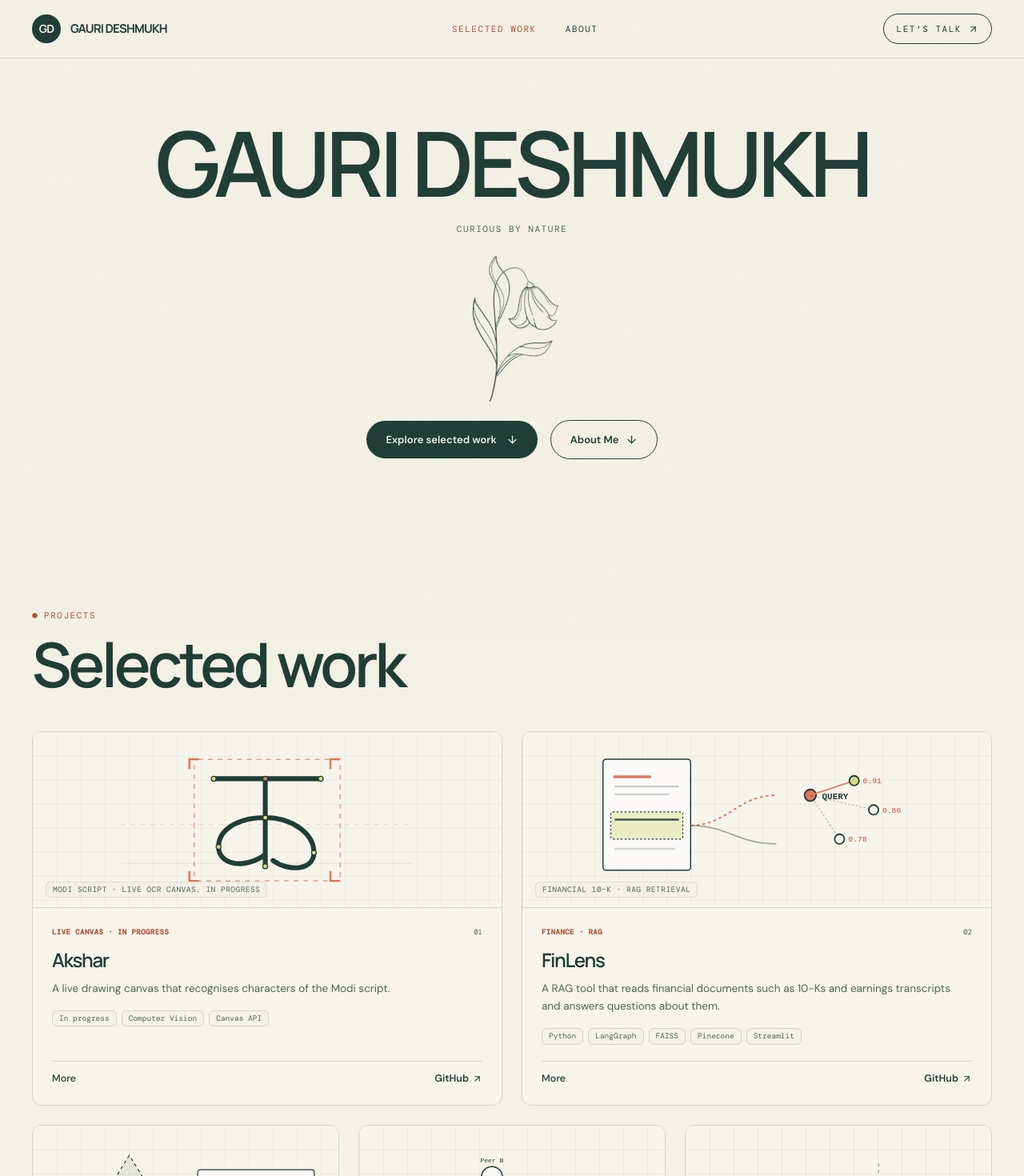
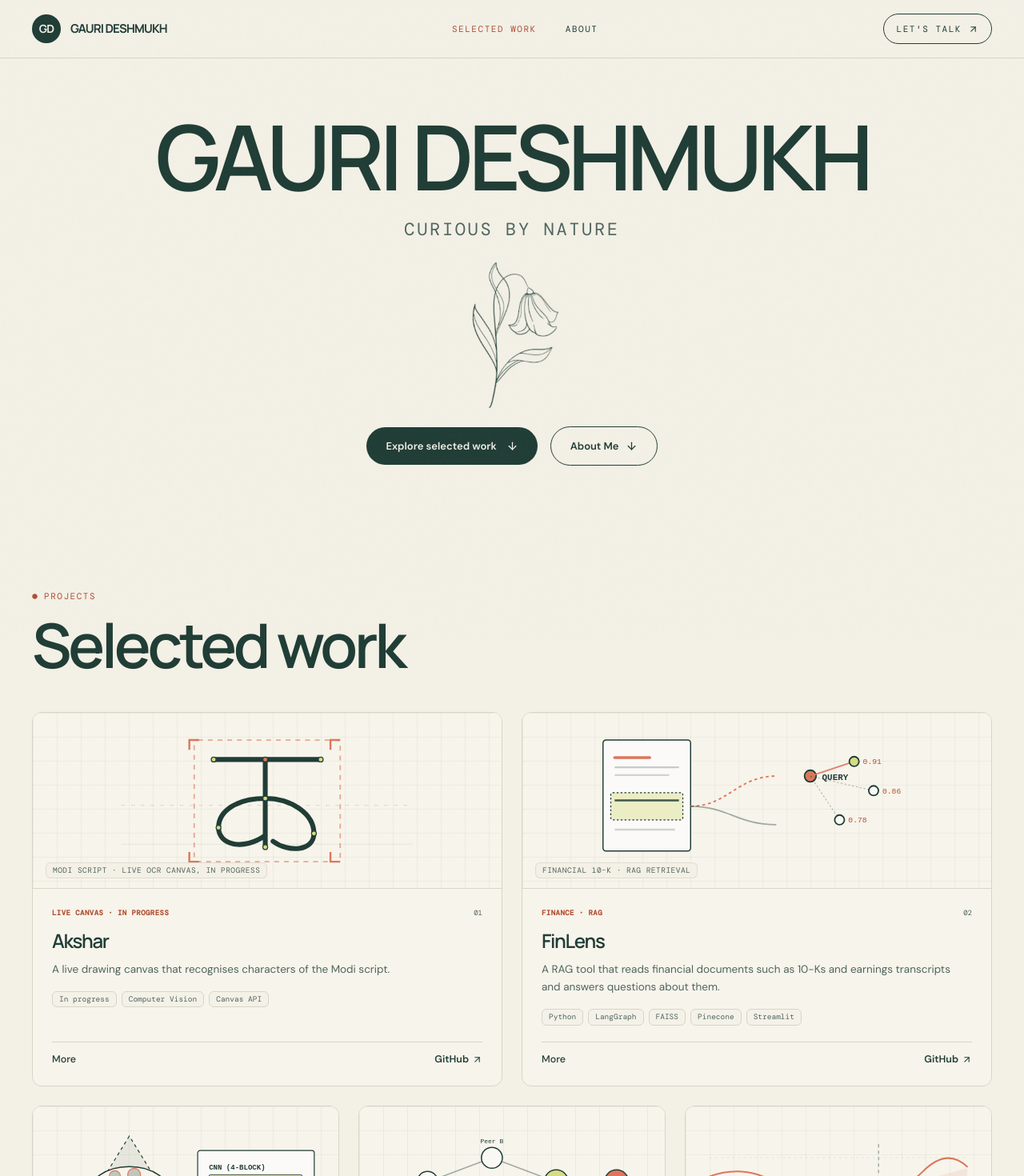
Before and after one commit to Gauri210/GauriDeshmukh, a React (Vite) app: page / in a window 1280 px wide. Shown: the top 1470 px of the page at 80% size. Built offline with nearby package versions, Linux system fonts and the light colour scheme.

Commit message:
Minor changes in index.css

```diff
--- a/src/index.css
+++ b/src/index.css
@@ -30,8 +30,9 @@
 .display { font-family: var(--font-display); letter-spacing: -.055em; }
 .mono { font-family: var(--font-mono); }
 .eyebrow { font-family: var(--font-mono); font-size: 11px; letter-spacing: .14em; text-transform: uppercase; }
+.hero-tagline { font-size: clamp(16px, 2.2vw, 22px); letter-spacing: .12em; }
 .page-wrap { width: min(1200px, calc(100% - 64px)); margin-inline: auto; }
-.section-pad { padding-block: 112px; }
+.section-pad { padding-block: 88px; }
 .soft { color: var(--soft); }
 .coral-text { color: var(--coral-text); }
 
@@ -63,9 +64,12 @@
 
 input[type='range'] { accent-color: var(--coral); width: 100%; height: 28px; cursor: pointer; }
 
+@media (max-width: 1023px) {
+  .section-pad { padding-block: 72px; }
+}
 @media (max-width: 767px) {
   .page-wrap { width: min(100% - 36px, 620px); }
-  .section-pad { padding-block: 72px; }
+  .section-pad { padding-block: 56px; }
 }
 @media (prefers-reduced-motion: reduce) {
   *, *::before, *::after { animation-duration: .01ms !important; animation-iteration-count: 1 !important; scroll-behavior: auto !important; transition-duration: .01ms !important; }
```
